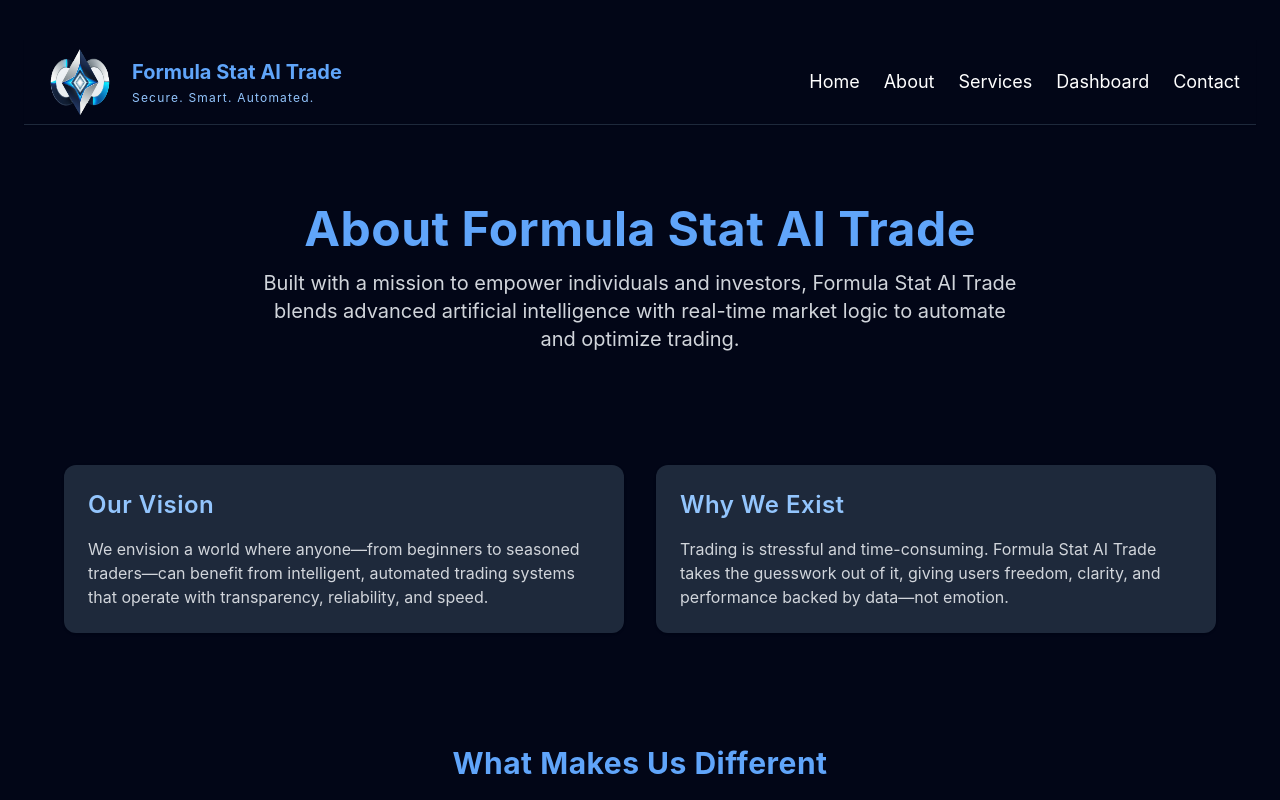
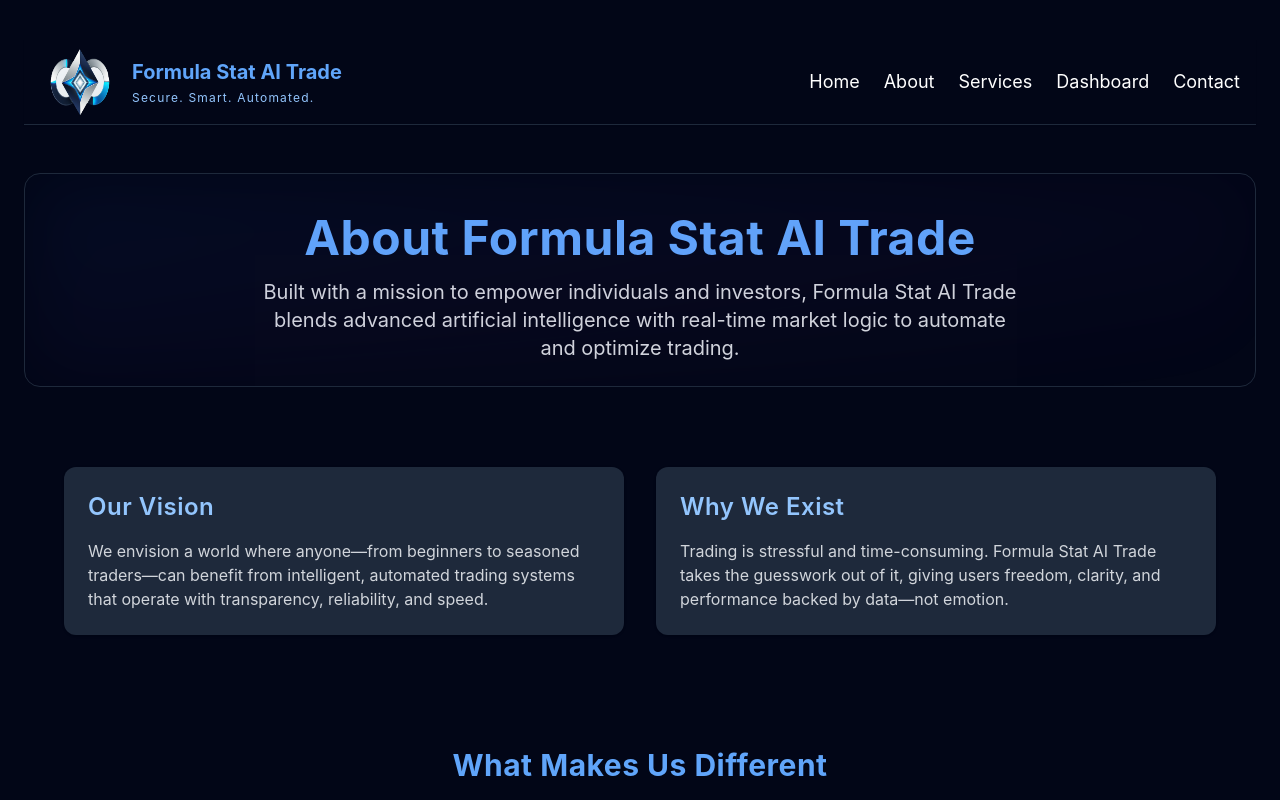
Before and after one commit to Kaskyjames/Formulastataitrade, a React (Vite) app: page /about in a window 1280 px wide. Shown: the top 800 px of the page. Built offline with nearby package versions, Linux system fonts and the light colour scheme.

Commit message:
Update AboutUs.jsx

```diff
--- a/src/pages/AboutUs.jsx
+++ b/src/pages/AboutUs.jsx
@@ -6,7 +6,9 @@ export default function About() {
     <div className="min-h-screen bg-slate-950 text-white px-6 py-10 space-y-12">
       <Navbar />
 
-      <section className="text-center space-y-4">
+      <section className="relative text-center space-y-4 overflow-hidden rounded-2xl border border-slate-800 p-6">
+  {/* Animated background */}
+  <div className="absolute inset-0 animate-bgGlow bg-gradient-to-br from-blue-500/20 via-purple-500/10 to-transparent opacity-30 blur-2xl pointer-events-none"></div>
         <h1 className="text-4xl md:text-5xl font-bold text-blue-400">
           About Formula Stat AI Trade
         </h1>
```
